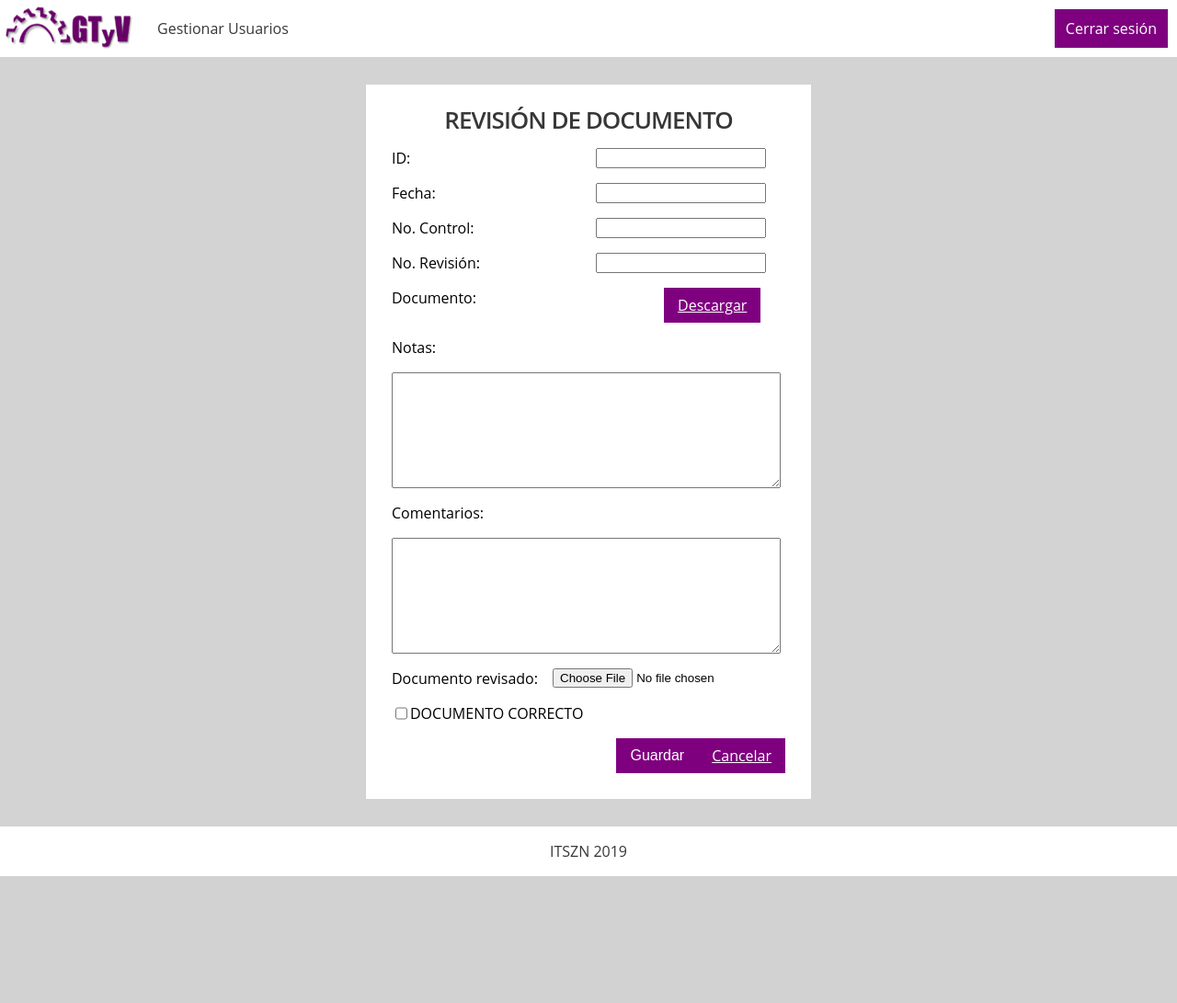
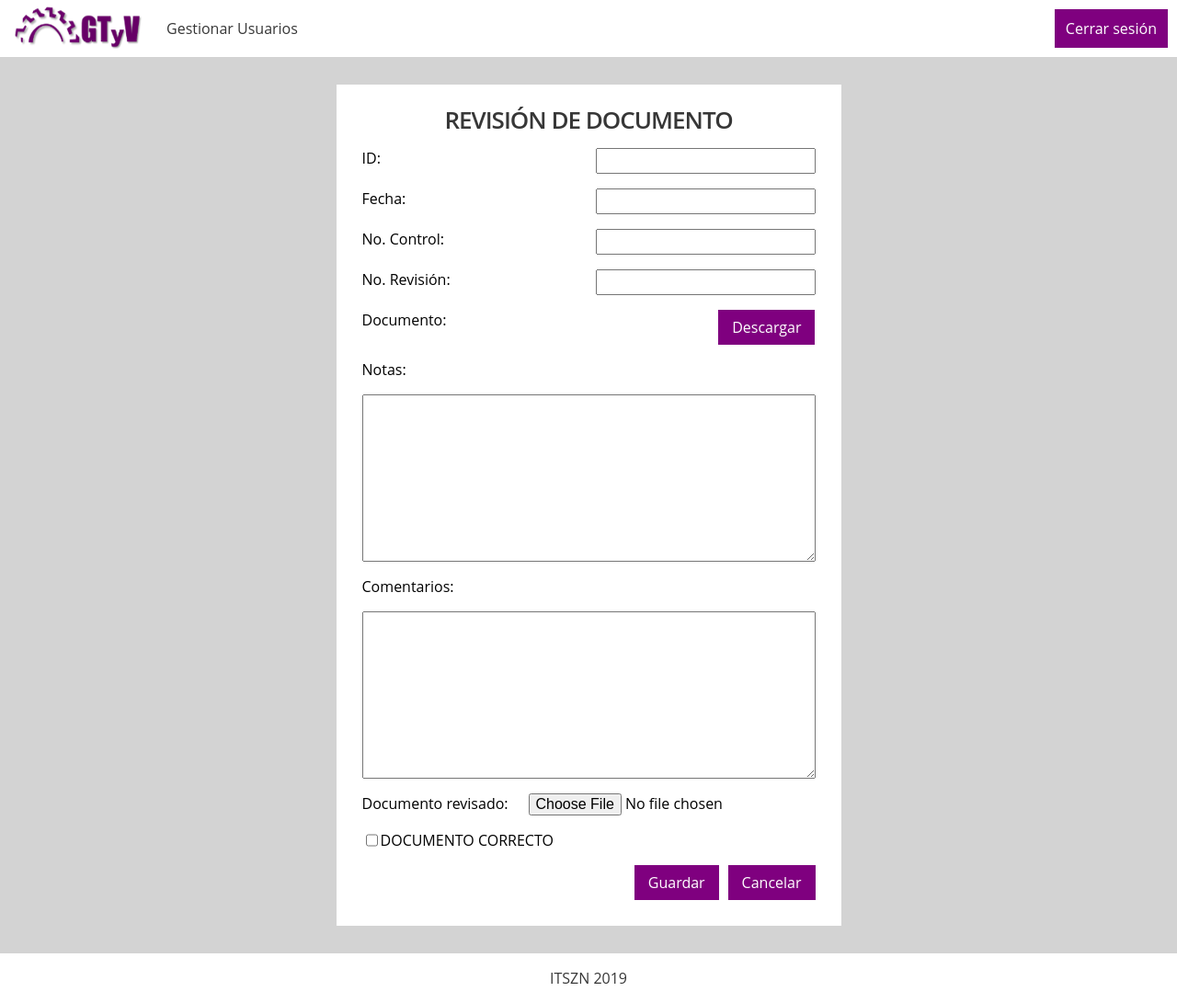
Before and after one commit to HeberCRdz/Gestion_de_Servicio_Social, a PHP site: template Desarrollo/GestionServicioSocial/vistas/RevisionRespuestaView.php in a window 1280 px wide. Shown: the whole page at 92% size. Before the commit the page ends 953 px from the top, so only its background shows below. Run offline with PHP 8.4, Linux system fonts and the light colour scheme; the template is opened without the code that fills it, so the values that code supplies are empty; the visitor is signed in with stand-in values (Sample User, id 1).

Commit message:
Agregado CSS (Completo)

```diff
--- a/Desarrollo/GestionServicioSocial/componentes/Encabezado.php
+++ b/Desarrollo/GestionServicioSocial/componentes/Encabezado.php
@@ -14,17 +14,17 @@
                 <?php if(isset($_SESSION["IDUSUARIO"])) { ?>
                 <div class="opciones">
                     <?php if($_SESSION["TIPOUSUARIO"] == "A"){
-                        echo "<a href='".URL::construir("usuarios", "index")."'>Gestionar Usuarios</a>";
+                        echo "<a id='GestionarUsuarios' ".($opcion == "GestionarUsuarios" ? "class='opcion-select'" : "")." href='".URL::construir("usuarios", "index")."'>Gestionar Usuarios</a>";
                     } else if($_SESSION["TIPOUSUARIO"] == "J"){
-                        echo "<a href='".URL::construir("alumnos", "index")."'>Gestionar Alumnos</a>";
-                        echo "<a href='".URL::construir("revisionRespuesta", "index")."'>Documentos Pendientes a Revisar</a>";
+                        echo "<a id='GestionarAlumnos' ".($opcion == "GestionarAlumnos" ? "class='opcion-select'" : "")." href='".URL::construir("alumnos", "index")."'>Gestionar Alumnos</a>";
+                        echo "<a id='DocPendientes' ".($opcion == "DocPendientes" ? "class='opcion-select'" : "")." href='".URL::construir("revisionRespuesta", "index")."'>Documentos Pendientes a Revisar</a>";
                     } else if($_SESSION["TIPOUSUARIO"] == "E"){
-                        echo "<a href='".URL::construir("revision", "index")."'>Enviar Documento</a>";
+                        echo "<a id='EnviarDoc' ".($opcion == "EnviarDoc" ? "class='opcion-select'" : "")." href='".URL::construir("revision", "index")."'>Enviar Documento</a>";
                     }
                     ?>
                 </div>
                 <div class="menu-usuario">
-                    <a href="<?php echo URL::construir("index","cerrarSesion")?>">Cerrar sesión</a>
+                    <a class="button-link" href="<?php echo URL::construir("index","cerrarSesion")?>">Cerrar sesión</a>
                 </div>
                 <?php } ?>
             </div>
--- a/Desarrollo/GestionServicioSocial/core/FrontController.php
+++ b/Desarrollo/GestionServicioSocial/core/FrontController.php
@@ -14,8 +14,9 @@ class FrontController
         if(isset($_GET["accion"]))
             $accion = $_GET["accion"];
 
-        if(!isset($_SESSION["IDUSUARIO"]) ){
+        if(!isset($_SESSION["IDUSUARIO"]) &&  $nombreControlador != "indexController"){
             $nombreControlador = "indexController";
+            $accion = "index";
         }
 
         require_once(dirname(dirname(__FILE__))."/controladores/$nombreControlador.php");
--- a/Desarrollo/GestionServicioSocial/css/estilo_base.css
+++ b/Desarrollo/GestionServicioSocial/css/estilo_base.css
@@ -26,6 +26,7 @@ body {
 
 .imagen-logo {
     padding: 5px;
+    margin-left: 10px;
 }
 
 .main-menu .opciones {
@@ -53,17 +54,22 @@ body {
     margin-left: auto;
 }
 
-.menu-usuario > a{
-    padding: 10px 12px 10px 12px;
+.button-link {
+    padding: 8px 15px 8px 15px;
+    font-size: 16px;
     text-decoration: none;
     color: white;
     background-color: var(--main-color);
     cursor: pointer;
 }
 
-.menu-usuario > a:hover{
+.button-link:hover{
     background-color: rgb(65, 0, 65);
     cursor: pointer;
+}
+
+.menu-usuario > a{
+    padding: 10px 12px 10px 12px;
 }
 
 footer {
@@ -167,18 +173,33 @@ footer {
     border-bottom: 1px solid lightgray;
 }
 
-.listado tr:hover {
+.listado tr:not(:first-child):hover {
     background-color: lightgray;
 }
 
 .listado a{
     padding: 5px 8px 5px 8px;
-    color: white;
-    text-decoration: none;
+}
+
+input, textArea {
+    font-size: 16px;
+    font-family: "Open Sans", Arial, "Helvetice Neue", sans-serif;
+
+}
+
+form[name=frmRespuesta] input[type=text], input[type=datetime], textArea {
+    width: 100%;
+}
+
+.button-margin-left {
+    margin-right: 10px;
+}
+
+.cmp-izquierda {
+    margin-left: auto;
+}
+
+.opcion-select {
+    color: white !important;
     background-color: var(--main-color);
 }
-
-.listado a:hover {
-    background-color: rgb(65, 0, 65);
-    cursor: pointer;
-}
--- a/Desarrollo/GestionServicioSocial/vistas/ListadoDocPendientesView.php
+++ b/Desarrollo/GestionServicioSocial/vistas/ListadoDocPendientesView.php
@@ -1,4 +1,5 @@
 <?php
+    $opcion = "DocPendientes";
     require_once(dirname(__DIR__)."/componentes/Encabezado.php");
 ?>
 <link rel="stylesheet" type="text/css" href="css/estilo_base.css">
@@ -24,7 +25,7 @@
                     echo "<td>$row->Documento</td>";
                     echo "<td>$row->Fecha</td>";
                     echo "<td>$row->NoRevision</td>";
-                    echo "<td><a href='".URL::construir("revisionRespuesta","revisar",["idSolicitud"=>$row->Id])."'>Revisar</a></td>";
+                    echo "<td><a class='button-link' href='".URL::construir("revisionRespuesta","revisar",["idSolicitud"=>$row->Id])."'>Revisar</a></td>";
                     echo "</tr>";
                 }
             ?>
--- a/Desarrollo/GestionServicioSocial/vistas/LoginView.php
+++ b/Desarrollo/GestionServicioSocial/vistas/LoginView.php
@@ -15,7 +15,7 @@
                 <label>Usuario:</label>
             </div>
             <div class="form-col">
-                <input name="usuario" type="text">
+                <input id="user" name="usuario" type="text">
             </div>
         </div>
         <div class="form-group">
--- a/Desarrollo/GestionServicioSocial/vistas/RevisionRespuestaView.php
+++ b/Desarrollo/GestionServicioSocial/vistas/RevisionRespuestaView.php
@@ -1,4 +1,5 @@
 <?php
+    $opcion = "DocPendientes";
     require_once(dirname(__DIR__)."/componentes/Encabezado.php");
 ?>
 <link rel="stylesheet" type="text/css" href="css/estilo_base.css">
@@ -39,15 +40,13 @@
                 <input name="noRevision" type="text" value="<?php echo $datos->getNoRevision() ?>" readonly="readonly">
             </div>
         </div>
-        <div class="form-group group-center">
+        <div class="form-group group-center" >
             <div class="form-col">
                 <label>Documento:</label>
             </div>
             <div class="form-col">
-                <label><?php echo $datos->getDocumento() ?></label>
-            </div>
-            <div class="form-col">
-                <a name="descargarArchivo" class="button" href="<?php echo URL::construir("revisionRespuesta", "descargarArchivo", ["idArchivo" => $datos->getIdArchivo()])?>">Descargar</a>
+                <label class="cmp-izquierda" ><?php echo $datos->getDocumento() ?></label>
+                <a class="button-link cmp-izquierda" name="descargarArchivo" class="button" href="<?php echo URL::construir("revisionRespuesta", "descargarArchivo", ["idArchivo" => $datos->getIdArchivo()])?>">Descargar</a>
             </div>
         </div>
         <div class="form-group group-left">
@@ -80,15 +79,15 @@
                 <input name="archivoRevisado" type="file" value="Seleccionar...">
             </div>
         </div>
-        <div class="form-group group-center">
+        <div class="form-group group-center" >
             <div class="form-col">
-                <input name="correcto" type="checkbox"><label>DOCUMENTO CORRECTO<label>
+                <input class="button" name="correcto" type="checkbox"><label>DOCUMENTO CORRECTO</label>
             </div>
         </div>
         <div class="form-group group-right">
             <div class="form-col group-right">
-                <input class="button" type="submit" value="Guardar">
-                <a class="button" href="<?php echo URL::construir("revisionRespuesta", "index")?>">Cancelar</a>
+                <input class="button button-margin-left" type="submit" value="Guardar">
+                <a class="button-link" href="<?php echo URL::construir("revisionRespuesta", "index")?>">Cancelar</a>
             </div>
         </div>
     </form>
```
